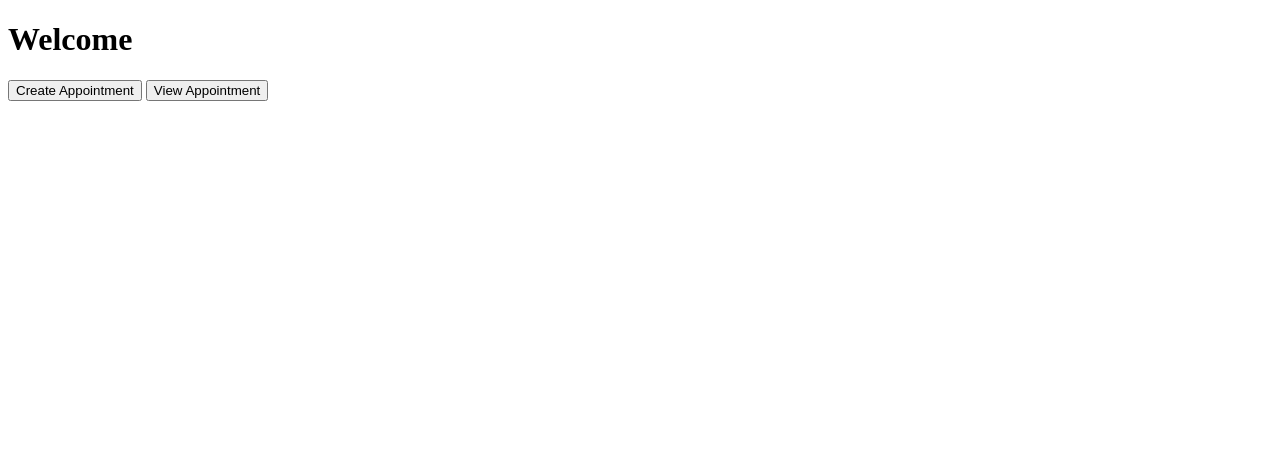
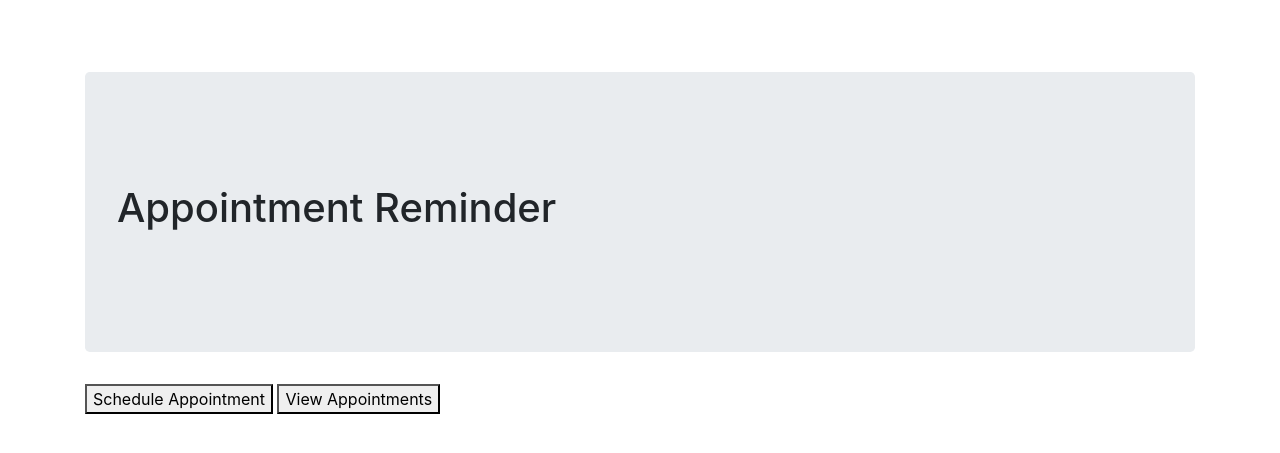
Before and after one commit to Molingejr/appointment, a Django app: page / in a window 1280 px wide. Shown: the top 453 px of the page. Run offline with Django 3.2, Linux system fonts and the light colour scheme; some libraries are stand-ins or nearby versions.

Commit message:
completed home page and display appointment list in reverse

```diff
--- a/reminder/templates/reminder/appointment_form.html
+++ b/reminder/templates/reminder/appointment_form.html
@@ -27,6 +27,7 @@
 {% endblock %}
 
 {% block content %}
+    <br/><br/>
     <div class="card center container">
         <div class="card-title" align="center">Schedule your Appointment here</div><br/>
         <form method="POST" class="card-panel">
--- a/reminder/templates/reminder/appointment_list.html
+++ b/reminder/templates/reminder/appointment_list.html
@@ -7,7 +7,7 @@
 {% block content %}
     <h2>List of Scheduled Appointments</h2>
     <ul>
-        {% for appointment in object_list %}
+        {% for appointment in object_list reversed %}
             <li class="card">
                 <div class="card-title">{{appointment.title}}</div>
                 <div class="card-content card-panel">
--- a/reminder/templates/reminder/home.html
+++ b/reminder/templates/reminder/home.html
@@ -4,11 +4,24 @@
 {% endblock %}
 
 {% block head %}
+    {# Load the tag library #}
+    {% load bootstrap4 %}
+
+    {# Load CSS and JavaScript #}
+    {% bootstrap_css %}
+    {% bootstrap_javascript jquery='full' %}
+
+    {# Display django.contrib.messages as Bootstrap alerts #}
+    {% bootstrap_messages %}
 {% endblock %}
 {% block content %}
     <div>
-        <h1>Welcome</h1>
-        <button>Create Appointment</button>
-         <button>View Appointment</button>
+        <br/><br/><br/>
+        <div class="jumbotron"><br/><br/><h1>Appointment Reminder</h1><br/><br/></div>
+        <div>
+            <a href="{% url 'reminder:create_appointment' %}"><button class="btn-large">Schedule Appointment</button></a>
+            <a href="{% url 'reminder:AppointmentList' %}"><button class="btn-large">View Appointments</button></a>
+        </div>
+
     </div>
 {% endblock %}
```
